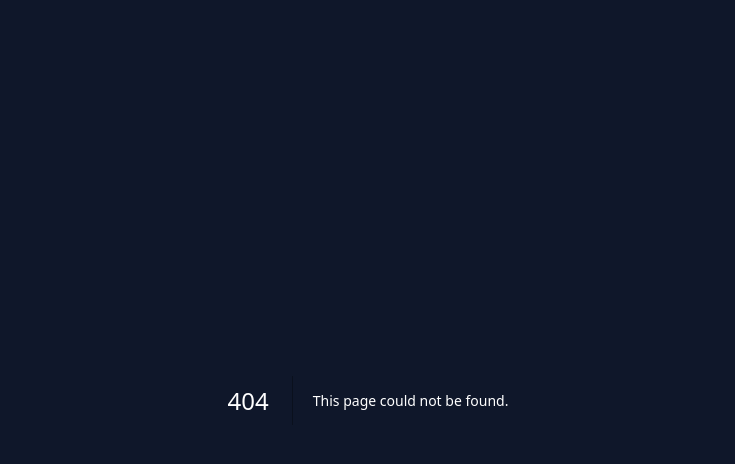
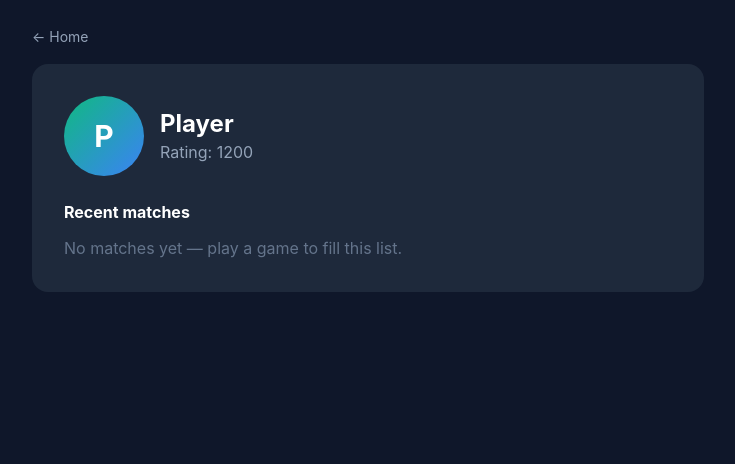
Before and after one commit to economist09uz/chess-online, a Next.js app: page /profile in a window 1280 px wide. Before the commit this address had no page. Shown: the top 464 px of the page, without its empty margins (272-1007 px from the left). Built offline with nearby package versions, Linux system fonts and the light colour scheme.

Commit message:
feat: add profile page

```diff
--- /dev/null
+++ b/src/app/profile/page.tsx
@@ -0,0 +1,54 @@
+"use client";
+
+import { useState, useEffect } from "react";
+
+interface Match {
+  id: string;
+  opponent: string;
+  result: "win" | "loss" | "draw";
+  date: string;
+}
+
+export default function ProfilePage() {
+  const [name] = useState(() => localStorage.getItem("chess_name") || "Player");
+  const [matches, setMatches] = useState<Match[]>([]);
+
+  useEffect(() => {
+    const stored = localStorage.getItem("chess_matches");
+    if (stored) setMatches(JSON.parse(stored));
+  }, []);
+
+  return (
+    <main className="min-h-screen p-6">
+      <div className="max-w-2xl mx-auto">
+        <a href="/" className="text-sm text-slate-400 hover:text-white">← Home</a>
+        <div className="bg-slate-800 rounded-2xl p-8 mt-4">
+          <div className="flex items-center gap-4 mb-6">
+            <div className="w-20 h-20 rounded-full bg-gradient-to-br from-emerald-500 to-blue-500 flex items-center justify-center text-3xl font-bold">
+              {name[0]?.toUpperCase()}
+            </div>
+            <div>
+              <h1 className="text-2xl font-bold">{name}</h1>
+              <p className="text-slate-400">Rating: 1200</p>
+            </div>
+          </div>
+          <h2 className="font-bold mb-3">Recent matches</h2>
+          {matches.length === 0 ? (
+            <p className="text-slate-500">No matches yet — play a game to fill this list.</p>
+          ) : (
+            <ul className="space-y-2">
+              {matches.map((m) => (
+                <li key={m.id} className="bg-slate-700 p-3 rounded-lg flex justify-between">
+                  <span>vs {m.opponent}</span>
+                  <span className={m.result === "win" ? "text-emerald-400" : m.result === "loss" ? "text-rose-400" : "text-slate-400"}>
+                    {m.result}
+                  </span>
+                </li>
+              ))}
+            </ul>
+          )}
+        </div>
+      </div>
+    </main>
+  );
+}
```
